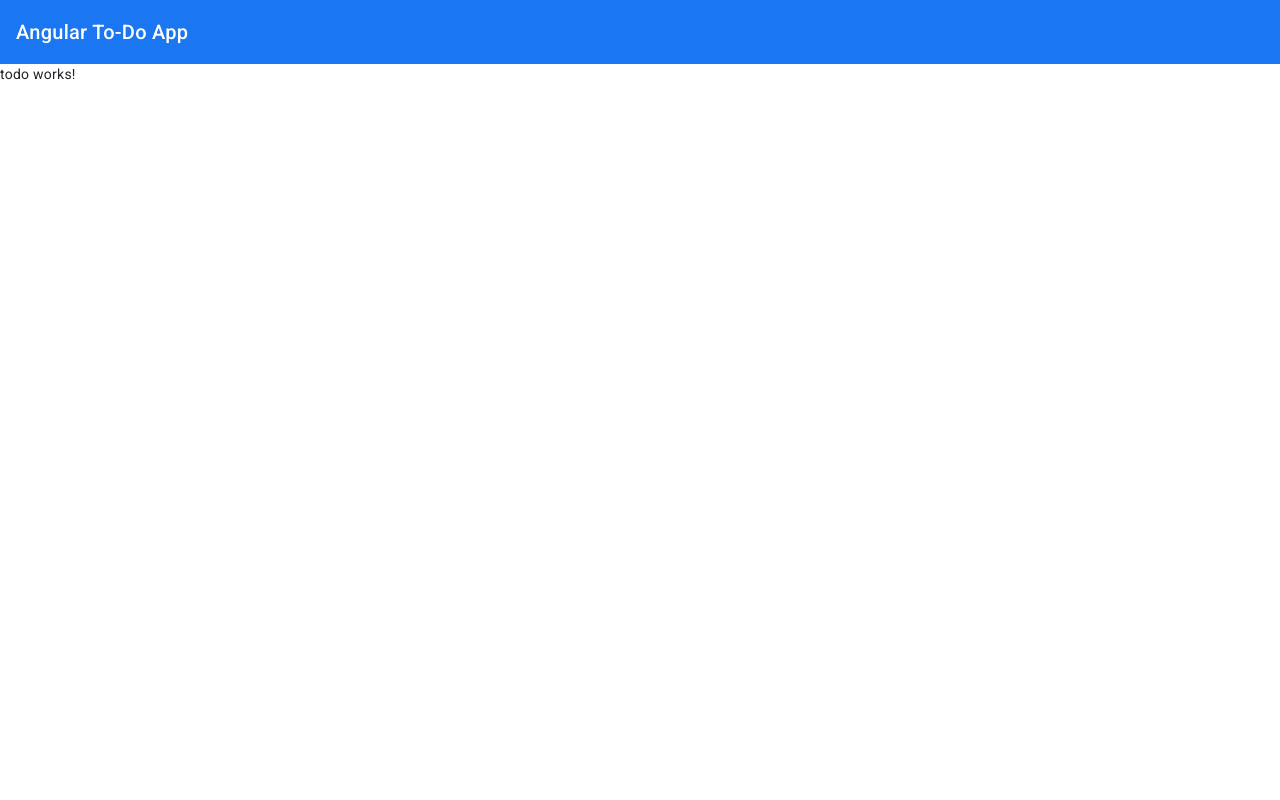
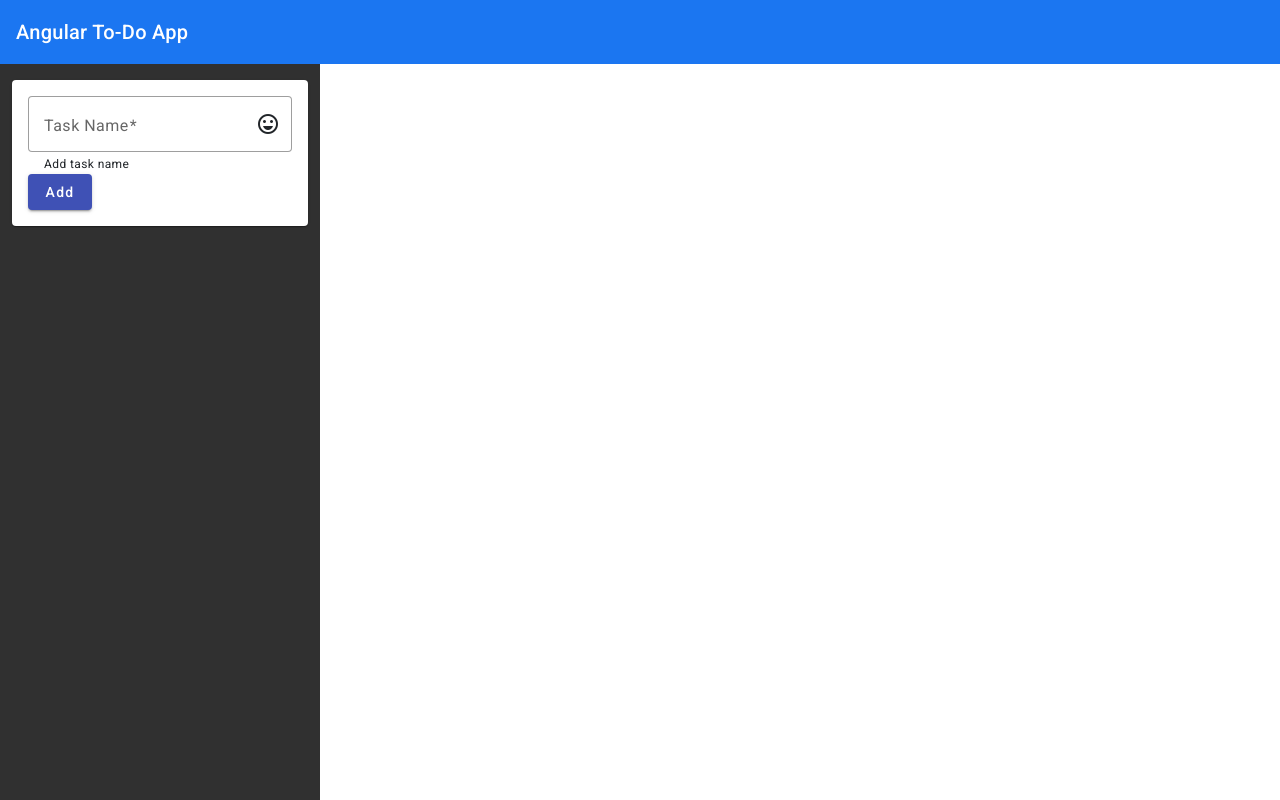
Before and after one commit to developwizard/angular-to-do-app, an Angular app: page / in a window 1280 px wide. Built offline with nearby package versions, Linux system fonts and the light colour scheme.

Commit message:
Added todo task template

```diff
--- a/src/app/todo/todo.component.css
+++ b/src/app/todo/todo.component.css
@@ -0,0 +1,3 @@
+:host mat-form-field {
+  width: 100%;
+}
--- a/src/app/todo/todo.component.html
+++ b/src/app/todo/todo.component.html
@@ -1 +1,20 @@
-<p>todo works!</p>
+<div class="container-fluid">
+  <div class="row">
+    <div style="background-color: #303030; height: 92vh" class="col-md-3">
+      <mat-card class="mt-3">
+        <form class="p-3" [formGroup]="todoForm">
+          <mat-form-field appearance="outline">
+            <mat-label>Task Name</mat-label>
+            <input formControlName="item" matInput placeholder="Placeholder">
+            <mat-icon matSuffix>sentiment_very_satisfied</mat-icon>
+            <mat-hint>Add task name</mat-hint>
+          </mat-form-field>
+          <button mat-raised-button color="primary">Add</button>
+        </form>
+      </mat-card>
+    </div>
+    <div class="col-md-9">
+
+    </div>
+  </div>
+</div>
--- a/src/app/todo/todo.component.ts
+++ b/src/app/todo/todo.component.ts
@@ -1,4 +1,10 @@
-import {Component} from '@angular/core';
+import {Component, OnInit} from '@angular/core';
+import {MatCardModule} from "@angular/material/card";
+import {MatFormFieldModule} from "@angular/material/form-field";
+import {MatInputModule} from "@angular/material/input";
+import {MatIconModule} from "@angular/material/icon";
+import {MatButtonModule} from "@angular/material/button";
+import {FormBuilder, FormGroup, ReactiveFormsModule, Validators} from "@angular/forms";
 
 @Component({
   selector: 'app-todo',
@@ -6,9 +12,23 @@
   styleUrls: ['./todo.component.css'],
   standalone: true,
   imports: [
-
+    MatButtonModule,
+    MatCardModule,
+    MatFormFieldModule,
+    MatInputModule,
+    MatIconModule,
+    ReactiveFormsModule
   ]
 })
-export class TodoComponent {
+export class TodoComponent implements OnInit {
+  todoForm!: FormGroup;
 
+  constructor(private fb: FormBuilder) {
+  }
+
+  ngOnInit(): void {
+    this.todoForm = this.fb.group({
+      item: ['', Validators.required]
+    });
+  }
 }
```
